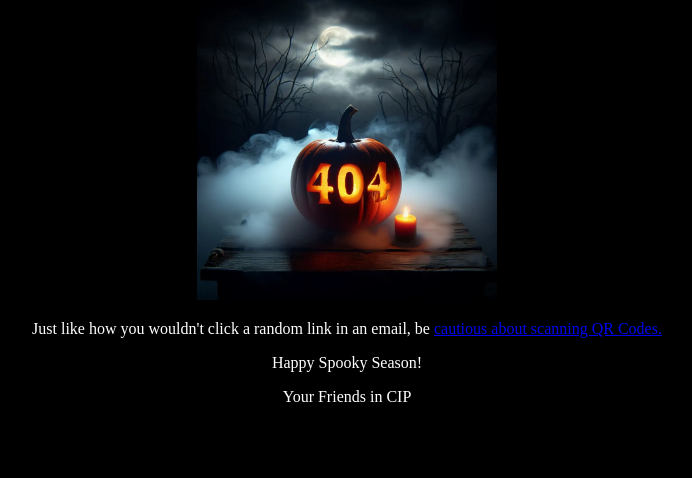
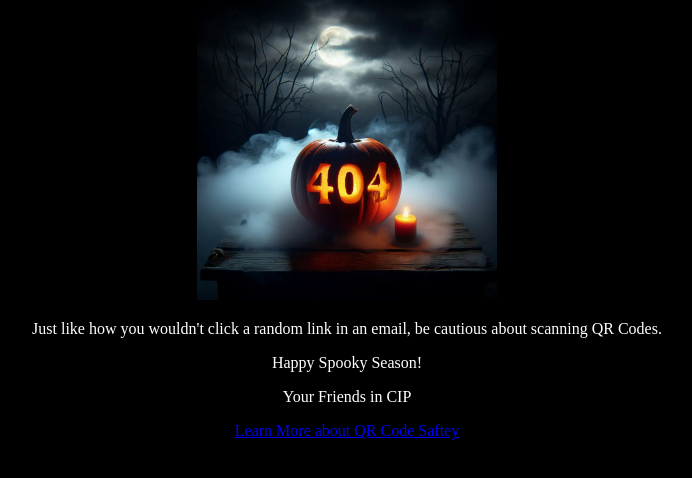
Before and after one commit to zeclorn/randoqr, a plain HTML site: page index.html in a window 1280 px wide. Shown: the part 138-616 px from the top of the page, without its empty margins (293-985 px from the left). Drawn offline with Linux system fonts and the light colour scheme.

Commit message:
Update index.html

```diff
--- a/index.html
+++ b/index.html
@@ -23,10 +23,11 @@
     <h1 class="highlight">October is Cyber Security Awareness Month!</h1>
     <h1 class="highlight">QR Codes Can Be Malicious!</h1>
     <img src="./pumpkin.webp" alt="Pumpkin Image" />
-    <p class="highlight">Just like how you wouldn't click a random link in an email, be <a href="https://www.cyberark.com/resources/blog/step-away-from-the-qr-code-and-read-these-7-safety-tips">cautious about scanning QR Codes.</a></p>
+    <p class="highlight">Just like how you wouldn't click a random link in an email, be cautious about scanning QR Codes.</p>
 
 
     <p class="highlight">Happy Spooky Season!</p>
     <p class="highlight">Your Friends in CIP</p>
+    <a href="https://www.cyberark.com/resources/blog/step-away-from-the-qr-code-and-read-these-7-safety-tips">Learn More about QR Code Saftey</a>
 </body>
 </html>
```
